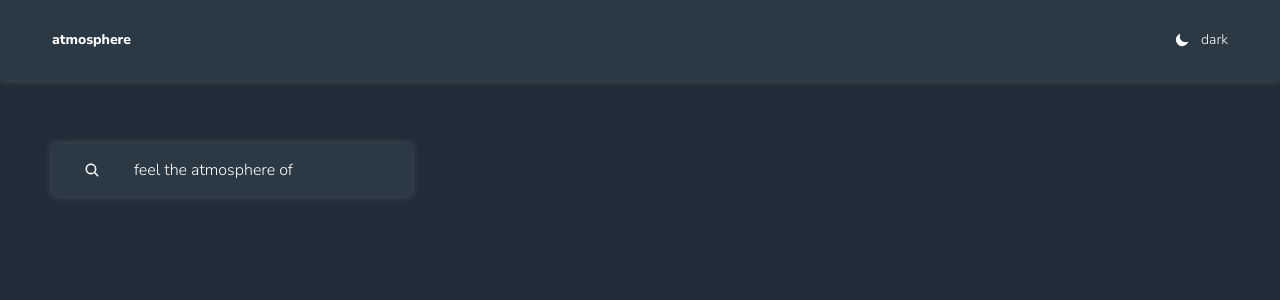
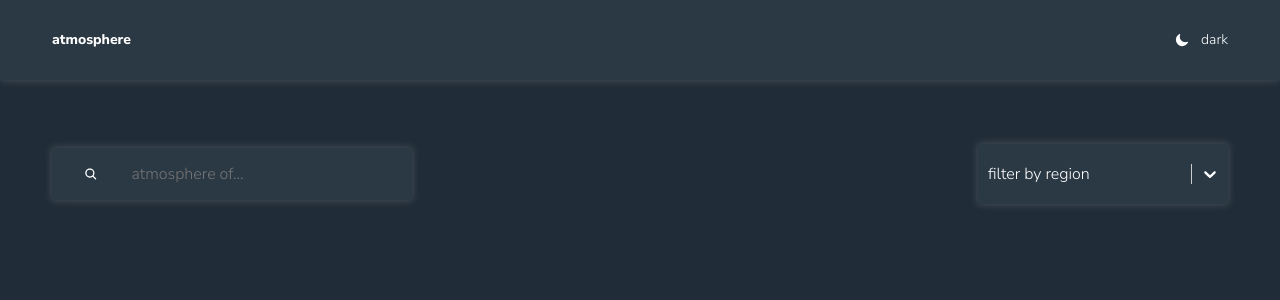
Before and after one commit to katsuro666/atmosphere, a React (Vite) app: page / in a window 1280 px wide. Shown: the top 300 px of the page. Built offline with nearby package versions, Linux system fonts and the light colour scheme.

Commit message:
add filter by regions

```diff
--- a/src/components/Controls.jsx
+++ b/src/components/Controls.jsx
@@ -1,12 +1,43 @@
+import styled from 'styled-components';
 import { useState, useEffect } from 'react';
 import { Search } from './Search';
+import { FilterSelect } from './FilterSelect';
+
+const options = [
+  { value: 'Africa', label: 'Africa' },
+  { value: 'America', label: 'America' },
+  { value: 'Asia', label: 'Asia' },
+  { value: 'Europe', label: 'Europe' },
+  { value: 'Oceania', label: 'Oceania' },
+];
+
+const Wrapper = styled.div`
+  display: flex;
+  flex-direction: column;
+  align-items: flex-start;
+
+  @media (min-width: 767px) {
+    flex-direction: row;
+    justify-content: space-between;
+    align-items: center;
+  }
+`;
 
 export const Controls = () => {
-  const [search, setSearch] = useState('')
+  const [search, setSearch] = useState('');
+  const [region, setRegion] = useState('');
 
   return (
-    <div>
+    <Wrapper>
       <Search search={search} setSearch={setSearch} />
-    </div>
+      <FilterSelect
+        options={options}
+        placeholder='filter by region'
+        isClearable
+        isSearchable={false}
+        value={region}
+        onChange={setRegion}
+      />
+    </Wrapper>
   );
 };
--- a/src/components/FilterSelect.jsx
+++ b/src/components/FilterSelect.jsx
@@ -0,0 +1,48 @@
+import styled from 'styled-components';
+import Select from 'react-select';
+
+export const FilterSelect = styled(Select).attrs({
+  styles: {
+    control: (provided) => ({
+      ...provided,
+      backgroundColor: 'var(--colors-ui-base)',
+      color: 'var(--colors-text)',
+      borderRadius: 'var(--borderRadius)',
+      padding: '0.75rem 0',
+      border: 'none',
+      boxShadow: 'var(--shadow)',
+    }),
+    option: (provided, state) => ({
+      ...provided,
+      cursor: 'pointer',
+      color: 'var(--colors-text)',
+      backgroundColor: state.isSelected ? 'var(--colors-bg)' : 'var(--colors-ui-base)',
+    }),
+  },
+})`
+  width: 100%;
+  border-radius: var(--borderRadius);
+  font-family: var(--family);
+  border: none;
+
+  & > * {
+    box-shadow: var(--shadow);
+  }
+
+  & * {
+    color: var(--colors-text)!important;
+  }
+
+  & input {
+    padding-left: .25rem;
+  }
+
+  & > div[id] {
+    background-color: var(--colors-ui-base);
+  }
+
+  @media (min-width: 767px) {
+    width: 250px;
+  }
+
+`;
--- a/src/components/Search.jsx
+++ b/src/components/Search.jsx
@@ -5,17 +5,14 @@
   display: flex;
   align-items: center;
   background-color: var(--colors-ui-base);
-  padding: 1rem 2rem;
+  padding: 1rem 1rem;
   border-radius: var(--borderRadius);
   box-shadow: var(--shadow);
   width: 100%;
   margin-bottom: 1rem;
 
-  input::placeholder {
-    color: var(--colors-text);
-  }
-
   @media(min-width: 767px) {
+    padding: 1rem 2rem;
     margin-bottom: 0;
     width: 360px;
   }
@@ -23,13 +20,19 @@
 
 const Input = styled.input.attrs({
   type: 'search',
-  placeholder: 'feel the atmosphere of'
+  // placeholder: 'feel the atmosphere of'
+  placeholder: 'atmosphere of...'
 })`
-  margin-left: 2rem;
+  margin-left: 1rem;
   border: none;
   outline: none;
   background-color: var(--colors-ui-base);
   color: var(--colors-text);
+  width: 100%;
+
+  @media(min-width: 767px) {
+    margin-left: 2rem;
+  }
 `;
 
 export const Search = ({ search, setSearch }) => {
```
